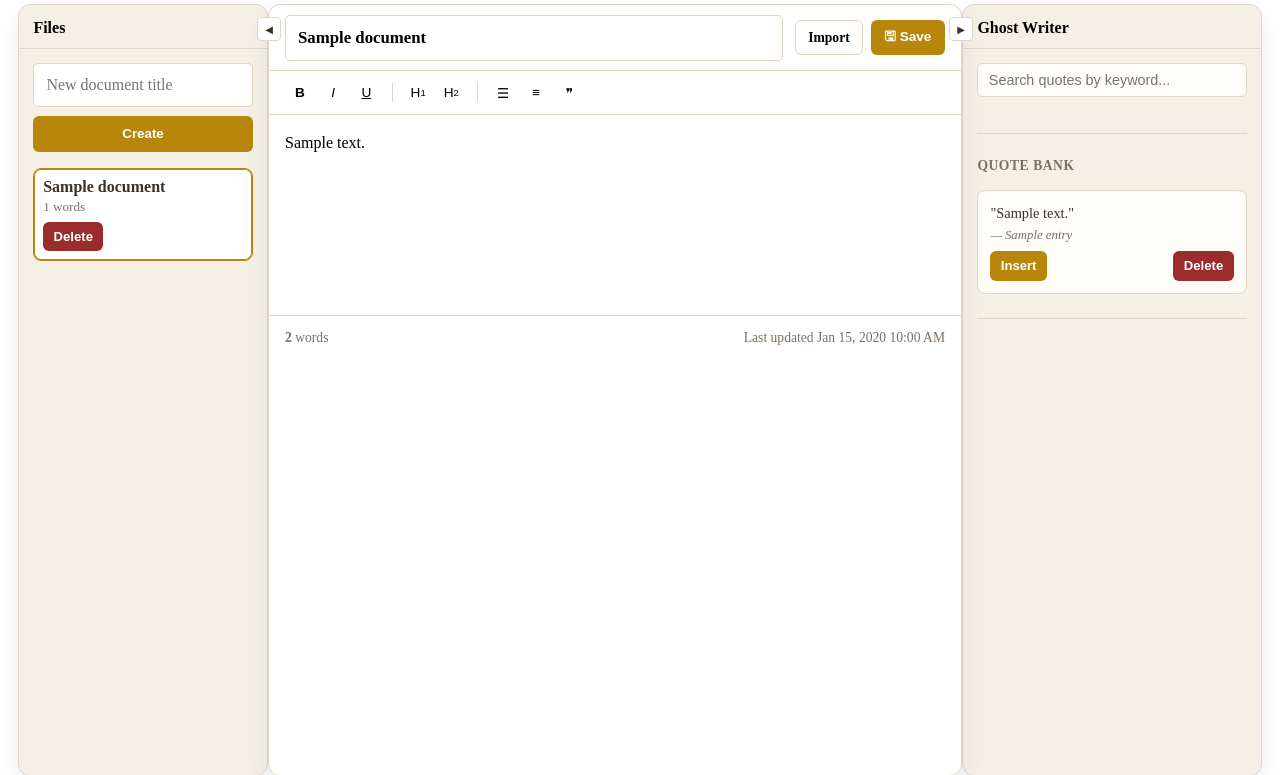
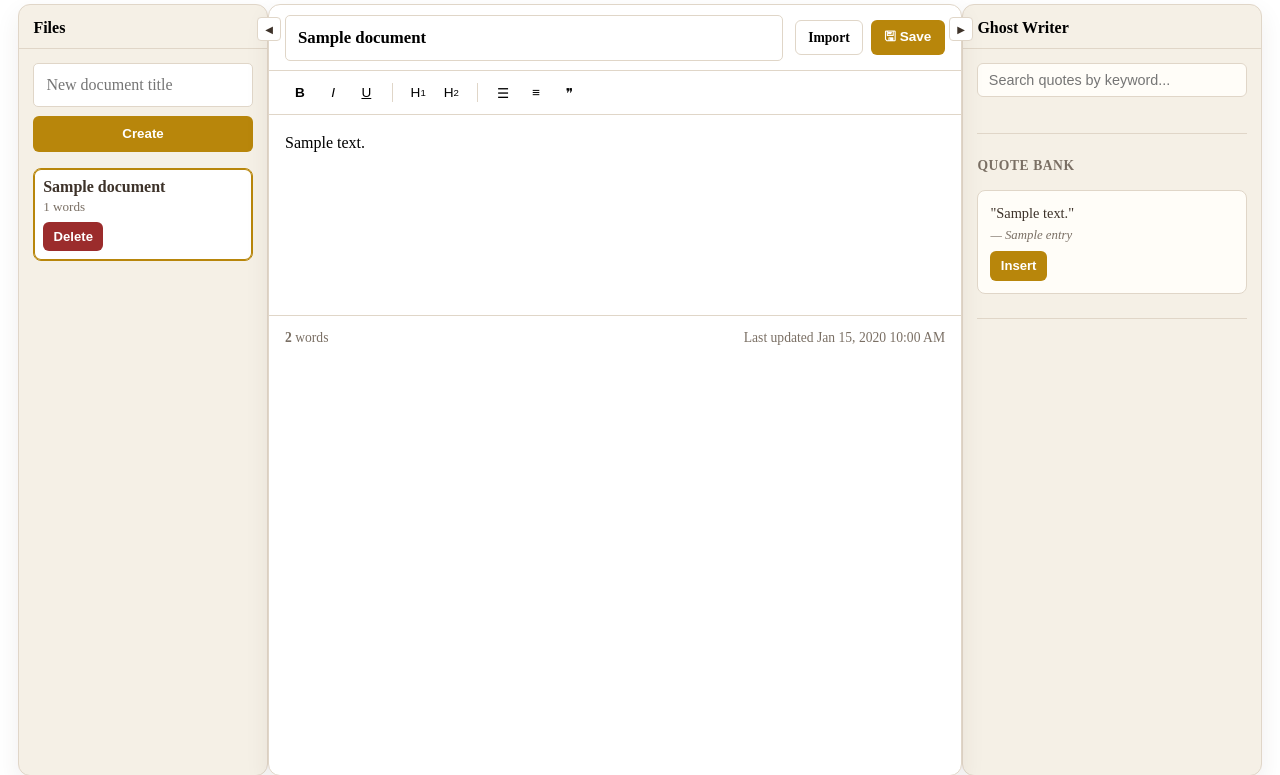
Before and after one commit to sz-747/Glint, a Flask app: page /dashboard in a window 1280 px wide. Shown: the part 81-856 px from the top of the page. Run offline with Flask 3, Linux system fonts and the light colour scheme; a user stored in the database is signed in; tables that the repository leaves empty hold one stand-in row (values such as "Sample post").

Commit message:
refactor: remove delete btn from dashboard

```diff
--- a/templates/dashboard.html
+++ b/templates/dashboard.html
@@ -156,13 +156,6 @@
           {% endif %}
           <div class="quote-actions">
             <button type="button" class="btn btn-primary btn-sm" data-quote-text="{{ quote.quote_text | e }}" data-quote-source="{{ (quote.source_label or '') | e }}" onclick="insertQuoteAtCursor(this)">Insert</button>
-            <form
-              method="POST"
-              action="{{ url_for('delete_quote', quote_id=quote.id) }}"
-              onsubmit="return confirm('Delete this quote?');"
-            >
-              <button type="submit" class="btn btn-danger btn-sm">Delete</button>
-            </form>
           </div>
         </li>
         {% endfor %}
```
